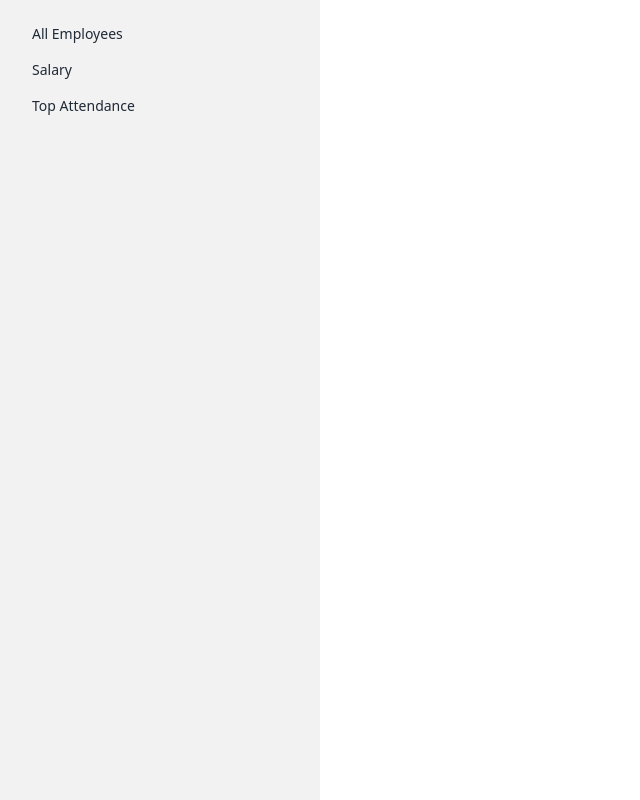
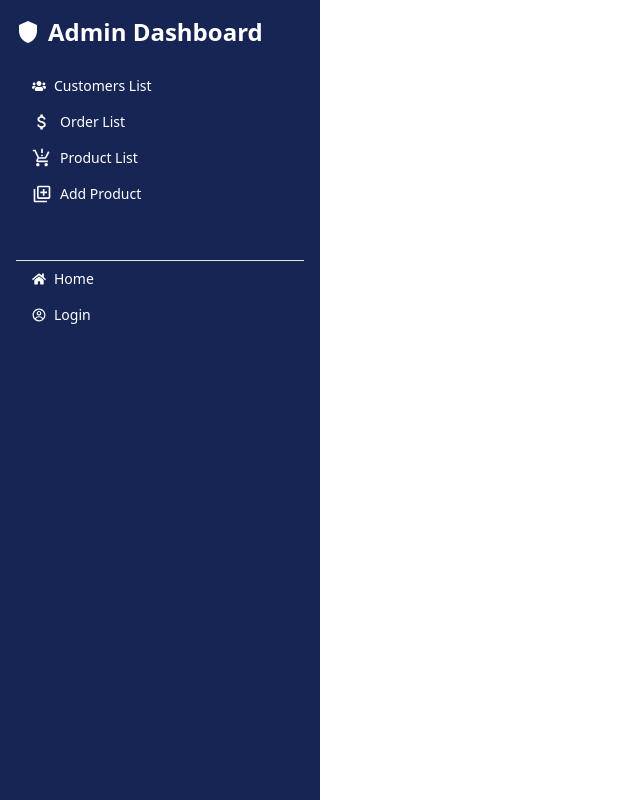
Before and after one commit to tigermursa/olivewood-client, a React (Vite) app: page /dashboard in a window 1280 px wide. Shown: the whole page, without its empty margins (0-640 px from the left). Built offline with nearby package versions, Linux system fonts and the light colour scheme.

Commit message:
created dashboard and making customer list

```diff
--- /dev/null
+++ b/src/Components/Dashboard/AllCustomers/AllCustomers.jsx
@@ -0,0 +1,11 @@
+import React from 'react';
+
+const AllCustomers = () => {
+    return (
+        <div>
+            hello
+        </div>
+    );
+};
+
+export default AllCustomers;
--- /dev/null
+++ b/src/Components/Dashboard/Dashboard.css
@@ -0,0 +1,9 @@
+.side-drawer-navigation{
+    height: 100vh;
+}
+
+@media screen and (max-width: 767px) {
+    .display-none-in-phone{
+        display: none;
+    }
+}
--- a/src/Components/Dashboard/Dashboard.jsx
+++ b/src/Components/Dashboard/Dashboard.jsx
@@ -1,10 +1,23 @@
-import React from "react";
-
+import React, { useEffect, useState } from "react";
 import { NavLink, Outlet } from "react-router-dom";
+import "./Dashboard.css";
+import { CgProfile } from "react-icons/cg";
+import { FaUserShield, FaUserTie, FaHome,FaUsers } from "react-icons/fa";
+import {
+  MdOutlineAttachMoney,
+  MdArrowCircleUp,
+  MdOutlineLibraryAdd,
+  MdShield,MdProductionQuantityLimits
+} from "react-icons/md";
+import NavbarForPhone from "./NavbarForPhone/NavbarForPhone";
 
 const Dashboard = () => {
+
   return (
-    <div className="pt-12">
+    <div>
+      <div className="block md:hidden">
+        <NavbarForPhone/>
+      </div>
       <div className="drawer">
         {/* Add the 'checked' attribute to keep the sidebar open */}
         <input
@@ -13,21 +26,59 @@ const Dashboard = () => {
           className="drawer-toggle"
           checked
         />
+
         <div className="drawer-content">
-          {/* Page content here */} <Outlet />
+          <Outlet />
+
+          {/* Page content here */}
         </div>
-        <div className="drawer-side">
+        <div className="side-drawer-navigation">
           <label htmlFor="my-drawer" className=""></label>
-          <ul className="menu p-4 w-80 h-full bg-base-200 text-base-content">
+
+          <ul className="menu p-4 w-80 h-full bg-blue-950 text-white hidden md:block">
+            <h1 className="font-bold text-2xl flex items-center gap-2">
+              <MdShield/>
+              Admin Dashboard
+            </h1>
+            <br />
             {/* Sidebar content here */}
             <li>
-              <NavLink to="/dashboard/allemployees">All Employees</NavLink>
+              <NavLink to="/dashboard/customerslist">
+                <FaUsers />
+                Customers List
+              </NavLink>
             </li>
             <li>
-              <NavLink to="/dashboard/salary">Salary</NavLink>
+              <NavLink to="/dashboard/salary">
+                <MdOutlineAttachMoney className="text-xl" />
+                Order List
+              </NavLink>
             </li>
             <li>
-              <NavLink to="/dashboard/topattendance">Top Attendance</NavLink>
+              <NavLink to="/dashboard/topattendance">
+                <MdProductionQuantityLimits className="text-xl" />
+                Product List
+              </NavLink>
+            </li>
+            <li>
+              <NavLink to="/dashboard/signup">
+                <MdOutlineLibraryAdd className="text-xl" />
+                Add Product
+              </NavLink>
+            </li>
+            <div className="divider text-white"></div>
+            <hr />
+            <li>
+              <NavLink to="/">
+                {" "}
+                <FaHome />
+                Home
+              </NavLink>
+              <NavLink to="/profile">
+                {" "}
+                <CgProfile />
+               Login
+              </NavLink>
             </li>
           </ul>
         </div>
--- /dev/null
+++ b/src/Components/Dashboard/NavbarForPhone/NavbarForPhone.jsx
@@ -0,0 +1,38 @@
+import React from "react";
+import { FaUserShield, FaUserTie, FaHome } from "react-icons/fa";
+import {
+  MdOutlineAttachMoney,
+  MdArrowCircleUp,
+  MdManageAccounts,
+} from "react-icons/md";
+import { NavLink } from "react-router-dom";
+const NavbarForPhone = () => {
+  return (
+    <div>
+      <div className="flex justify-between text-3xl p-5">
+        <NavLink to="/dashboard/allemployees">
+          {" "}
+          <FaUserTie />
+        </NavLink>
+        <NavLink to="/dashboard/salary">
+          {" "}
+          <MdOutlineAttachMoney />
+        </NavLink>
+        <NavLink to="/dashboard/topattendance">
+          {" "}
+          <MdArrowCircleUp />
+        </NavLink>
+        <NavLink to="/dashboard/signup">
+          {" "}
+          <MdManageAccounts />
+        </NavLink>
+        <NavLink to="/">
+          {" "}
+          <FaHome />
+        </NavLink>
+      </div>
+    </div>
+  );
+};
+
+export default NavbarForPhone;
```
Also changed, not shown: src/main.jsx (+7 -1 lines).
